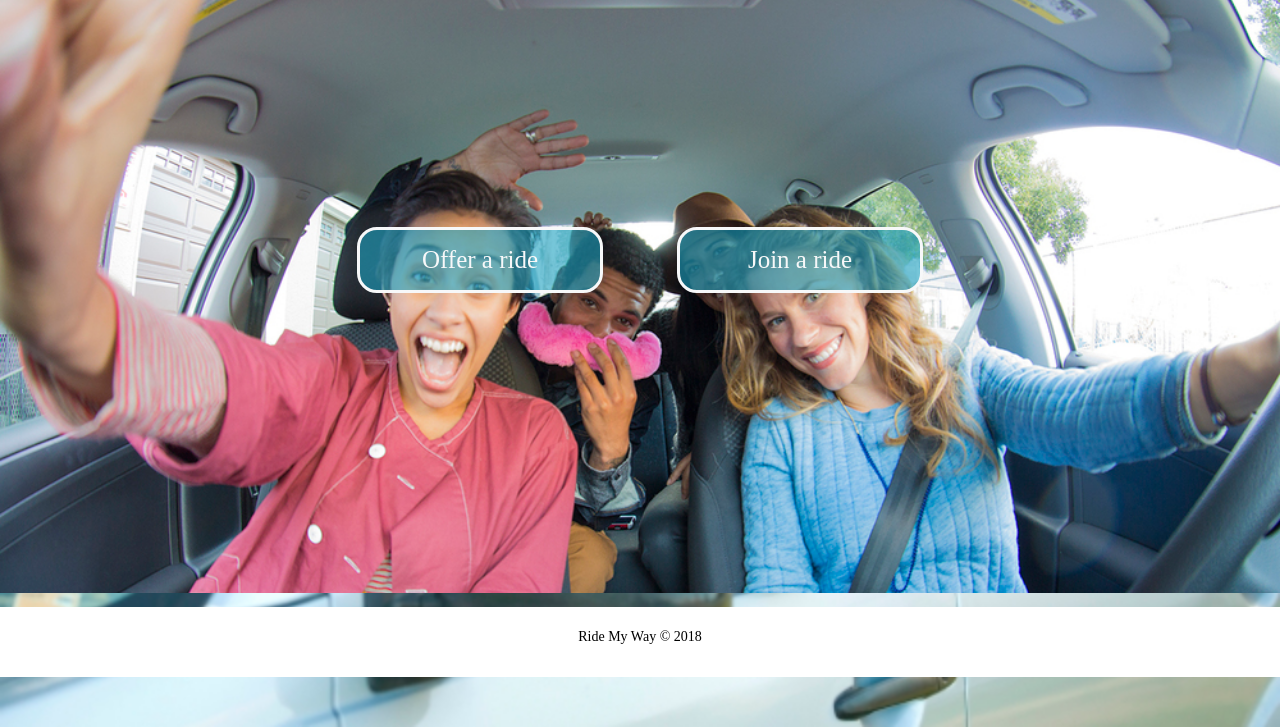
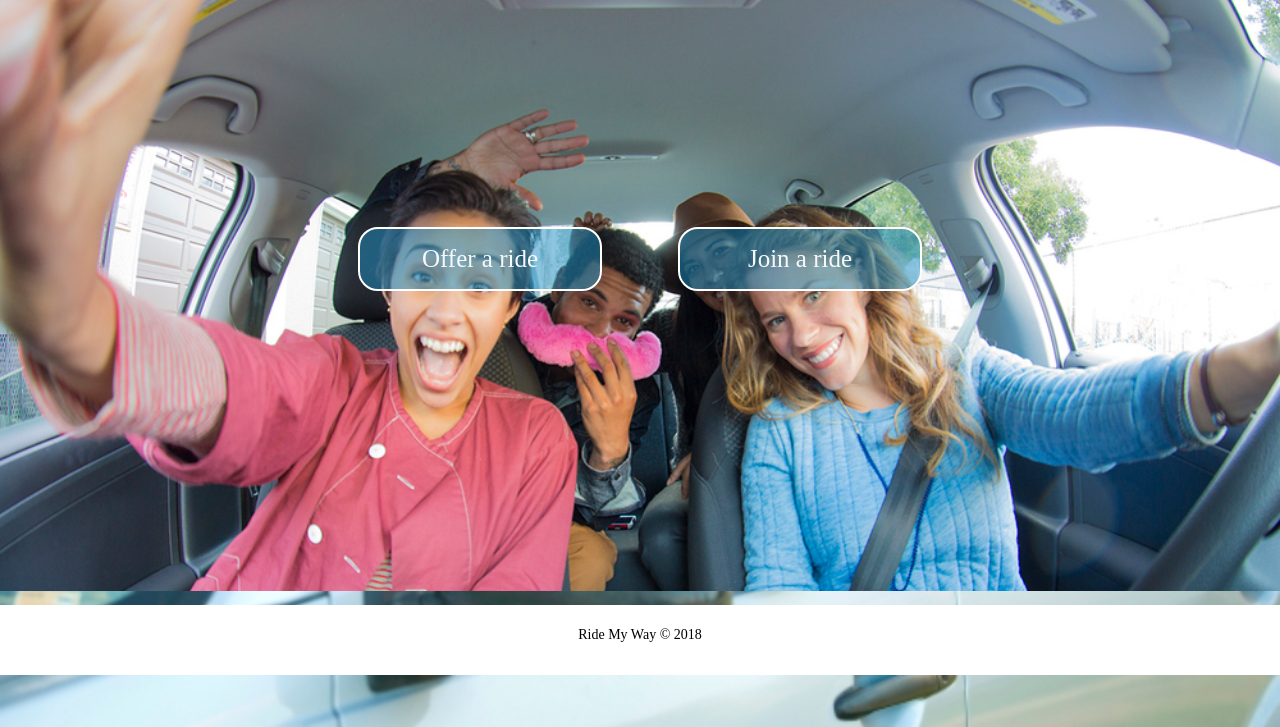
Before and after one commit to GodswillOnuoha/ride-my-way, a plain HTML site: page index.html in a window 1280 px wide. Shown: the part 73-800 px from the top of the page. Drawn offline with Linux system fonts and the light colour scheme.

Commit message:
Hosting modified UI

```diff
--- a/index.html
+++ b/index.html
@@ -18,14 +18,14 @@
        <a href="#">About</a>
        <a href="index.html">Home</a>
     </nav>
-    <section class="home-container" id="">
-      <div class="container">
-        <div class="btn">
+    <div class="home-container" id="">
+      <div id="overlay">
+        <div id="overlay_pill">
           <a href="create_ride.html">Offer a ride</a>
           <a href="all_rides_view.html">Join a ride</a>
         </div>
       </div>
-    </section>
+    </div>
     <footer id="home_footer">
       <p>
         Ride My Way &copy; 2018
--- a/static/styles/main.css
+++ b/static/styles/main.css
@@ -57,9 +57,8 @@ footer p{
     text-decoration: none;
 }
 
-/* Change background on mouse-over */
 .navbar a:hover {
-    background: #ddd;
+    background: rgba(200, 200, 235, 0.6);
     color: black;
 }
 
@@ -68,40 +67,42 @@ footer p{
   height: 100%;
   line-height: 70px;
 }
+
 .logo h2 {
   margin: 0;
   padding: 0;
-  color: rgb(29, 162, 193);
+  color: #21f3f9;
 }
 
-.container {
+#overlay {
   display: flex;
-  align-items: center;
   justify-content: center;
   height: 100%;
 }
 
-.btn {
+#overlay_pill {
   font-size: 25px;
   width: 50%;
   height: 100%;
   display: flex;
-  justify-content: space-around;
-  align-items: center;
 }
 
-.btn a {
+#overlay_pill a {
   text-decoration: none;
+  border-radius: 20px;
+  display: block;
+  line-height: 60px;
   color: rgb(247, 248, 249);
   width: 240px;
   height: 60px;
   text-align: center;
-  border:3px solid rgb(247, 248, 249);
-  border-radius: 20px;
+  border:2px solid white;
+  background: rgba(31, 144, 195, 0.5);
   margin: 300px auto;
-  display: block;
-  line-height: 60px;
-  background: rgba(29, 162, 193, 0.6);
+}
+
+#overlay_pill a:hover{
+  background: rgba(200, 144, 35, 0.5);
 }
 
 
```
Also changed, not shown: login.html (+1 -1 lines).
